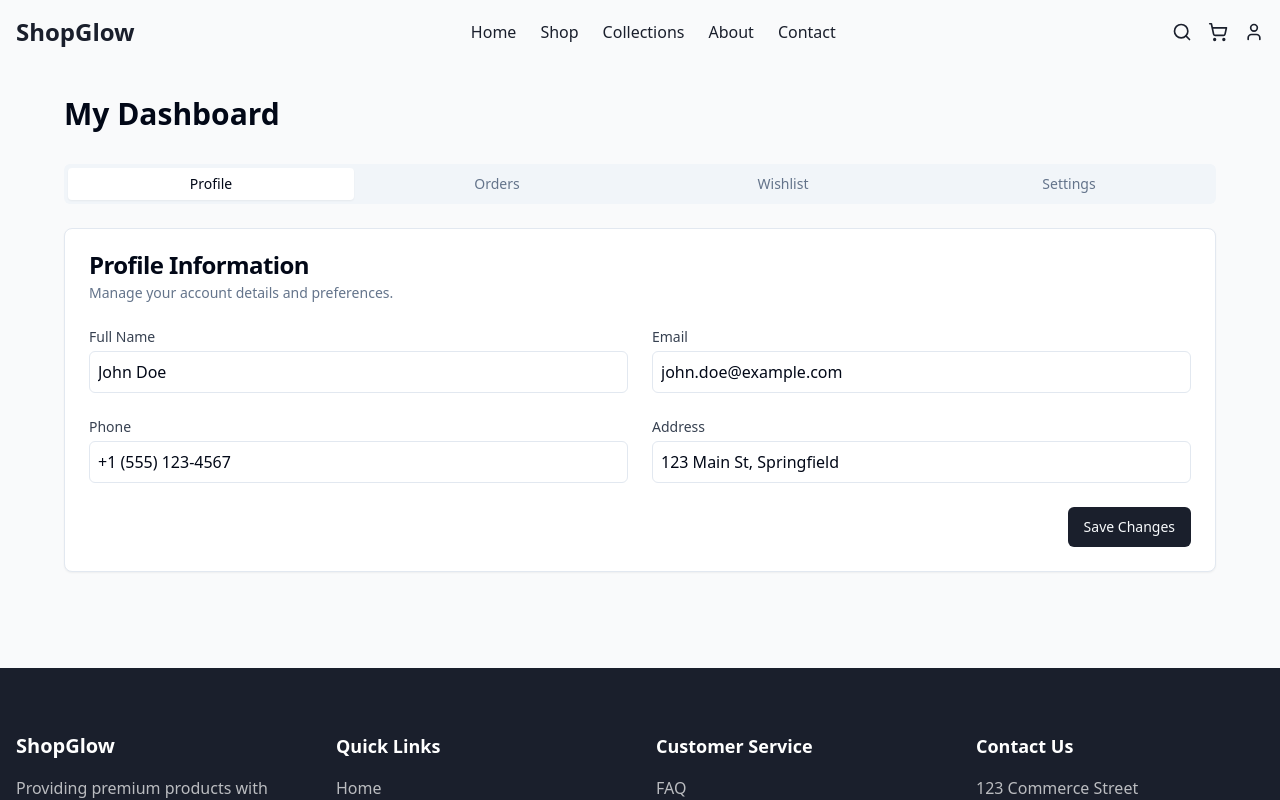
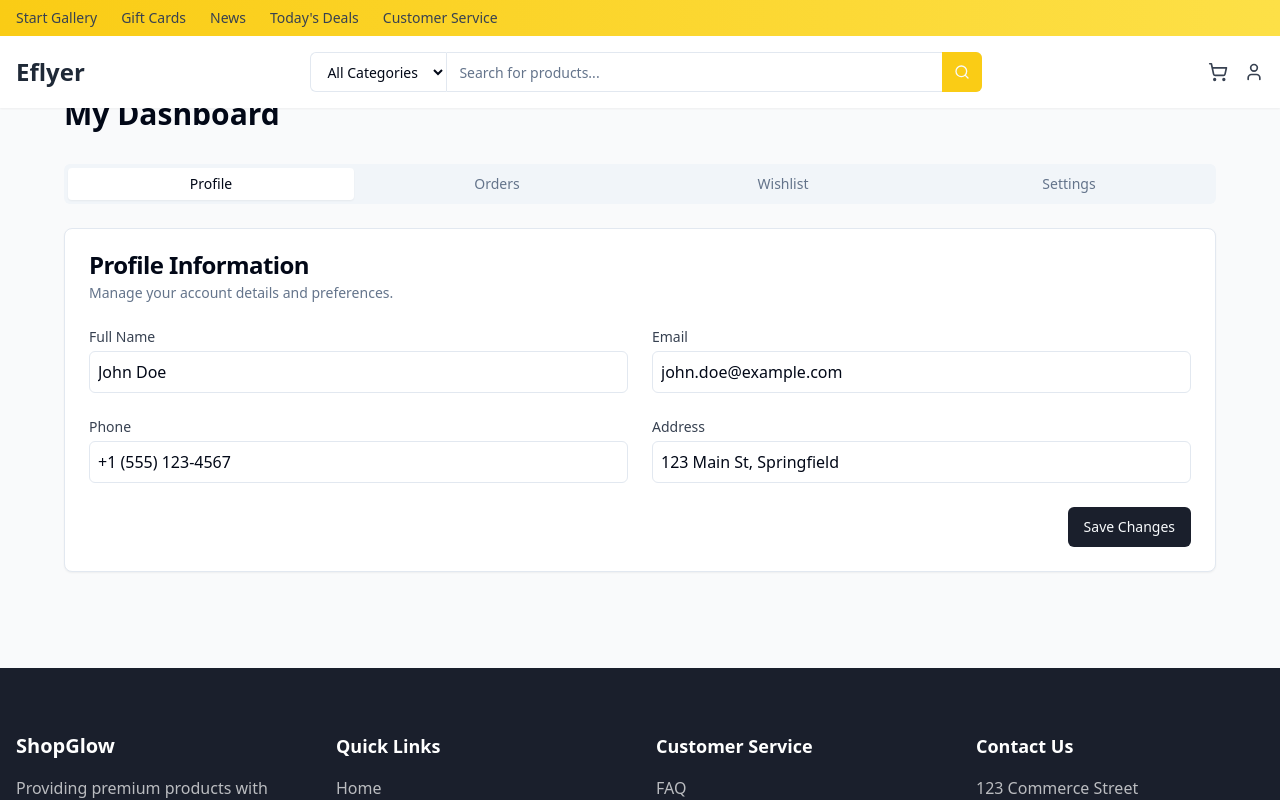
Before and after one commit to Headup95/flip-shop-glow, a React (Vite) app: page /dashboard in a window 1280 px wide. Shown: the top 800 px of the page. Built offline with nearby package versions, Linux system fonts and the light colour scheme.

Commit message:
Refactor: Recreate header component
Recreate the header component based on the provided design.

```diff
--- a/src/components/HeroSection.tsx
+++ b/src/components/HeroSection.tsx
@@ -1,39 +1,43 @@
 
 import React from 'react';
+import FlipSign from './FlipSign';
 import { Button } from './ui/button';
-import FlipSign from './FlipSign';
 
-const HeroSection: React.FC = () => {
-  const flipTexts = ['Summer Collection', 'New Arrivals', 'Limited Edition', 'Best Sellers'];
+const HeroSection = () => {
+  return (
+    <div className="relative min-h-[600px] bg-gradient-to-r from-yellow-400 to-yellow-300 overflow-hidden">
+      <div className="absolute inset-0">
+        <img
+          src="/lovable-uploads/644e95de-9299-4f05-abe4-dd1e584a39a7.png"
+          alt="Hero background"
+          className="w-full h-full object-cover"
+        />
+      </div>
 
-  return (
-    <div className="relative min-h-screen flex items-center">
-      <div
-        className="absolute inset-0 z-0"
-        style={{
-          backgroundImage: 'url("https://images.unsplash.com/photo-1558769132-cb1aea458c5e?ixlib=rb-4.0.3&ixid=MnwxMjA3fDB8MHxwaG90by1wYWdlfHx8fGVufDB8fHx8&auto=format&fit=crop&w=1740&q=80")',
-          backgroundSize: 'cover',
-          backgroundPosition: 'center',
-        }}
-      ></div>
-      <div className="absolute inset-0 bg-black/30 z-10"></div>
-      <div className="container mx-auto px-4 relative z-20">
-        <div className="max-w-xl">
-          <h1 className="text-5xl md:text-6xl font-bold text-white mb-4">
-            Discover Our <FlipSign texts={flipTexts} className="text-teal inline-block" /> Today
+      <div className="relative container mx-auto px-4 pt-32 pb-20 text-center">
+        <div className="max-w-3xl mx-auto">
+          <h1 className="text-4xl md:text-6xl font-bold text-white mb-4">
+            GET START
           </h1>
-          <p className="text-xl text-white/90 mb-8">
-            Elevate your style with our premium collection of fashion and accessories
-          </p>
-          <div className="flex flex-col sm:flex-row gap-4">
-            <Button className="bg-teal hover:bg-teal/80 text-white px-8 py-6 text-lg">
-              Shop Now
-            </Button>
-            <Button variant="outline" className="bg-transparent border-white text-white hover:bg-white hover:text-navy px-8 py-6 text-lg">
-              Explore Collections
-            </Button>
-          </div>
+          <FlipSign
+            texts={[
+              "YOUR FAVRIOT SHOPING",
+              "AMAZING DEALS AWAIT",
+              "DISCOVER NEW STYLES"
+            ]}
+            className="text-3xl md:text-5xl font-bold text-white mb-8"
+          />
+          <Button
+            size="lg"
+            className="bg-white text-gray-800 hover:bg-gray-100"
+          >
+            BUY NOW
+          </Button>
         </div>
+      </div>
+
+      <div className="absolute bottom-0 w-full bg-white py-4 text-center">
+        <h2 className="text-2xl font-semibold text-gray-800">Man & Woman Fashion</h2>
       </div>
     </div>
   );
--- a/src/components/Navbar.tsx
+++ b/src/components/Navbar.tsx
@@ -3,6 +3,7 @@ import React, { useState, useEffect } from 'react';
 import { Link } from 'react-router-dom';
 import { Button } from './ui/button';
 import { ShoppingCart, User, Search, Menu } from 'lucide-react';
+import { Input } from './ui/input';
 
 const Navbar: React.FC = () => {
   const [isScrolled, setIsScrolled] = useState(false);
@@ -24,50 +25,88 @@ const Navbar: React.FC = () => {
   }, []);
 
   return (
-    <nav className={`transparent-navbar ${isScrolled ? 'scrolled' : ''}`}>
-      <div className="container mx-auto px-4 py-4">
-        <div className="flex items-center justify-between">
-          <Link to="/" className="text-2xl font-bold text-navy">ShopGlow</Link>
+    <nav className={`fixed w-full z-50 transition-all duration-300 ${isScrolled ? 'bg-white/90 shadow-md' : ''}`}>
+      <div className="bg-gradient-to-r from-yellow-400 to-yellow-300 py-2">
+        <div className="container mx-auto px-4">
+          <div className="flex items-center justify-between">
+            {/* Top bar links */}
+            <div className="hidden md:flex space-x-6 text-sm text-gray-700">
+              <Link to="/" className="hover:text-gray-900">Start Gallery</Link>
+              <Link to="/gift-cards" className="hover:text-gray-900">Gift Cards</Link>
+              <Link to="/news" className="hover:text-gray-900">News</Link>
+              <Link to="/today-deals" className="hover:text-gray-900">Today's Deals</Link>
+              <Link to="/customer-service" className="hover:text-gray-900">Customer Service</Link>
+            </div>
+          </div>
+        </div>
+      </div>
 
-          <div className="hidden md:flex space-x-6 items-center">
-            <Link to="/" className="hover-link">Home</Link>
-            <Link to="/shop" className="hover-link">Shop</Link>
-            <Link to="/collections" className="hover-link">Collections</Link>
-            <Link to="/about" className="hover-link">About</Link>
-            <Link to="/contact" className="hover-link">Contact</Link>
-          </div>
+      <div className="bg-white py-4 shadow-sm">
+        <div className="container mx-auto px-4">
+          <div className="flex items-center justify-between gap-4">
+            <Link to="/" className="text-2xl font-bold text-gray-800">Eflyer</Link>
 
-          <div className="flex items-center space-x-4">
-            <button aria-label="Search" className="text-navy hover:text-teal transition">
-              <Search className="h-5 w-5" />
-            </button>
-            <Link to="/cart" aria-label="Cart" className="text-navy hover:text-teal transition">
-              <ShoppingCart className="h-5 w-5" />
-            </Link>
-            <Link to="/dashboard" aria-label="Account" className="text-navy hover:text-teal transition">
-              <User className="h-5 w-5" />
-            </Link>
             <button
-              aria-label="Menu"
-              className="md:hidden text-navy hover:text-teal transition"
+              className="md:hidden text-gray-700"
               onClick={() => setIsMobileMenuOpen(!isMobileMenuOpen)}
             >
               <Menu className="h-6 w-6" />
             </button>
+
+            <div className="hidden md:flex items-center flex-1 max-w-2xl mx-4">
+              <div className="relative flex-1 flex items-center">
+                <select className="h-10 rounded-l-md border border-r-0 border-input bg-background px-3 py-2 text-sm focus:outline-none">
+                  <option>All Categories</option>
+                  <option>Men</option>
+                  <option>Women</option>
+                  <option>Electronics</option>
+                </select>
+                <Input
+                  type="search"
+                  placeholder="Search for products..."
+                  className="rounded-l-none"
+                />
+                <Button
+                  variant="default"
+                  size="icon"
+                  className="absolute right-0 rounded-l-none bg-yellow-400 hover:bg-yellow-500"
+                >
+                  <Search className="h-4 w-4" />
+                </Button>
+              </div>
+            </div>
+
+            <div className="flex items-center space-x-4">
+              <Link to="/cart" className="text-gray-700 hover:text-gray-900">
+                <ShoppingCart className="h-5 w-5" />
+              </Link>
+              <Link to="/account" className="text-gray-700 hover:text-gray-900">
+                <User className="h-5 w-5" />
+              </Link>
+            </div>
           </div>
         </div>
+      </div>
 
-        {/* Mobile menu */}
-        {isMobileMenuOpen && (
-          <div className="md:hidden pt-4 pb-2 space-y-3">
-            <Link to="/" className="block py-2 hover-link">Home</Link>
-            <Link to="/shop" className="block py-2 hover-link">Shop</Link>
-            <Link to="/collections" className="block py-2 hover-link">Collections</Link>
-            <Link to="/about" className="block py-2 hover-link">About</Link>
-            <Link to="/contact" className="block py-2 hover-link">Contact</Link>
+      {/* Mobile menu */}
+      {isMobileMenuOpen && (
+        <div className="md:hidden bg-white border-t">
+          <div className="container mx-auto px-4 py-4">
+            <div className="flex flex-col space-y-4">
+              <Input
+                type="search"
+                placeholder="Search for products..."
+                className="mb-2"
+              />
+              <Link to="/" className="text-gray-700 hover:text-gray-900">Start Gallery</Link>
+              <Link to="/gift-cards" className="text-gray-700 hover:text-gray-900">Gift Cards</Link>
+              <Link to="/news" className="text-gray-700 hover:text-gray-900">News</Link>
+              <Link to="/today-deals" className="text-gray-700 hover:text-gray-900">Today's Deals</Link>
+              <Link to="/customer-service" className="text-gray-700 hover:text-gray-900">Customer Service</Link>
+            </div>
           </div>
-        )}
-      </div>
+        </div>
+      )}
     </nav>
   );
 };
```
Also changed, not shown: public/lovable-uploads/644e95de-9299-4f05-abe4-dd1e584a39a7.png (added).
